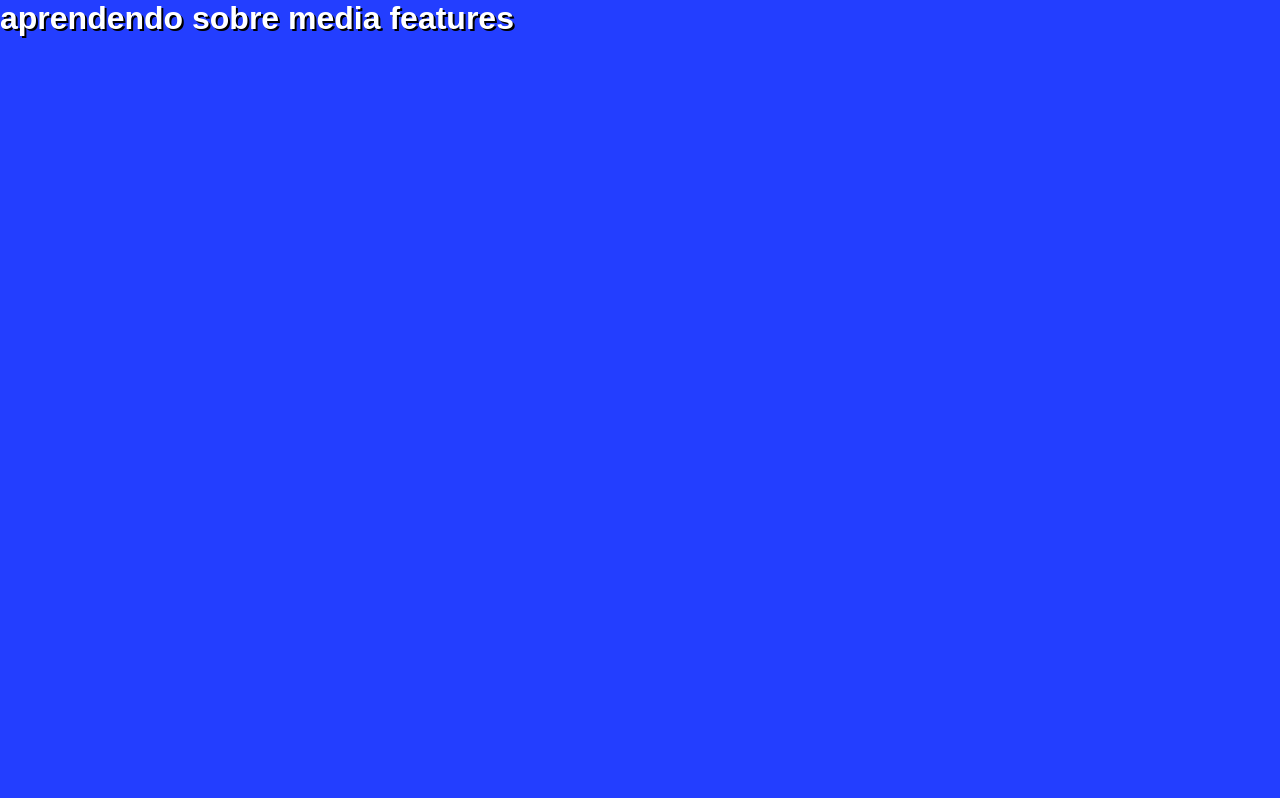
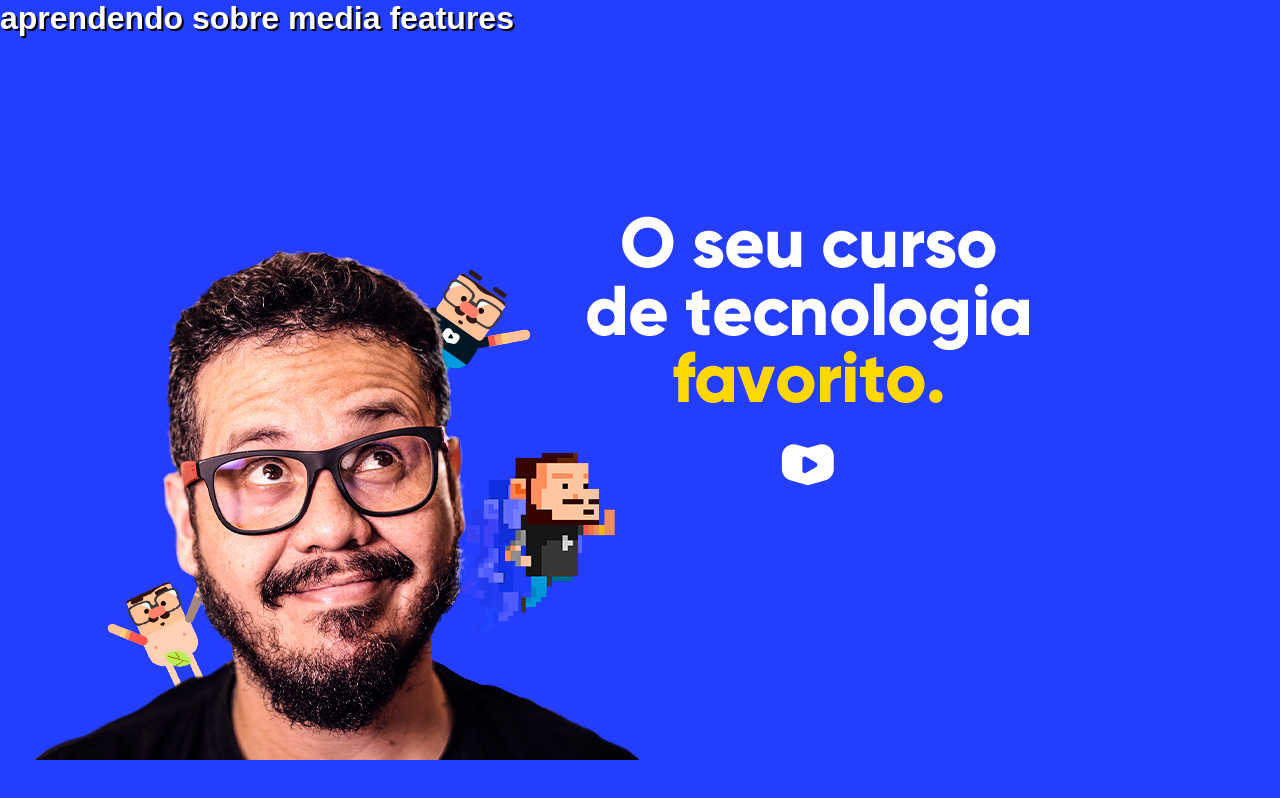
Before and after one commit to GabrielKarkle/HTML-CSS, a plain HTML site: page exercicios/EX26/mq002/index.html in a window 1280 px wide. Drawn offline with Linux system fonts and the light colour scheme.

Commit message:
atualização

```diff
--- a/exercicios/EX26/mq002/estilos/paissagem.css
+++ b/exercicios/EX26/mq002/estilos/paissagem.css
@@ -1,6 +1,7 @@
 @charset "UTF-8" ;
 
 body {
-
-
+    background-image: url(../imagens/cev-landscape.jpg);
+    background-size: contain;
+    background-position:left center ;
 }
--- /dev/null
+++ b/exercicios/EX26/mq003/estilos/style.css
@@ -0,0 +1,40 @@
+@charset "utf-8";
+
+/*configuraçoes gerais*/
+
+@media all
+{
+    * {
+        margin: 0px;
+        padding: 0px;
+    }
+
+    body {
+        width: 100vw;
+        height: 100vh;
+        background-color: #233eff;
+        background-repeat: no-repeat;
+        font-family: Arial, Helvetica, sans-serif;
+        color: white;
+        font-size: 1,5em;
+        text-shadow:  black 2px 2px;
+    }
+}
+/*configuraçoes retrato*/
+
+@media screen and (orientation: portrait) {
+    body {
+         background-image:url(../imagens/cev-portrait.jpg);
+        background-size: contain;
+        background-position: top center;
+    }
+}
+/*configuraçoes paissagem*/
+
+@media screen and (orientation: landscape) {
+    body {
+        background-image: url(../imagens/cev-landscape.jpg);
+        background-size: contain;
+        background-position:left bottom;
+    }
+}
```
Also changed, not shown: exercicios/EX26/mq003/index.html (added, +13 -0 lines), exercicios/EX26/mq003/imagens/cev-landscape.jpg (added), exercicios/EX26/mq003/imagens/cev-portrait.jpg (added).
